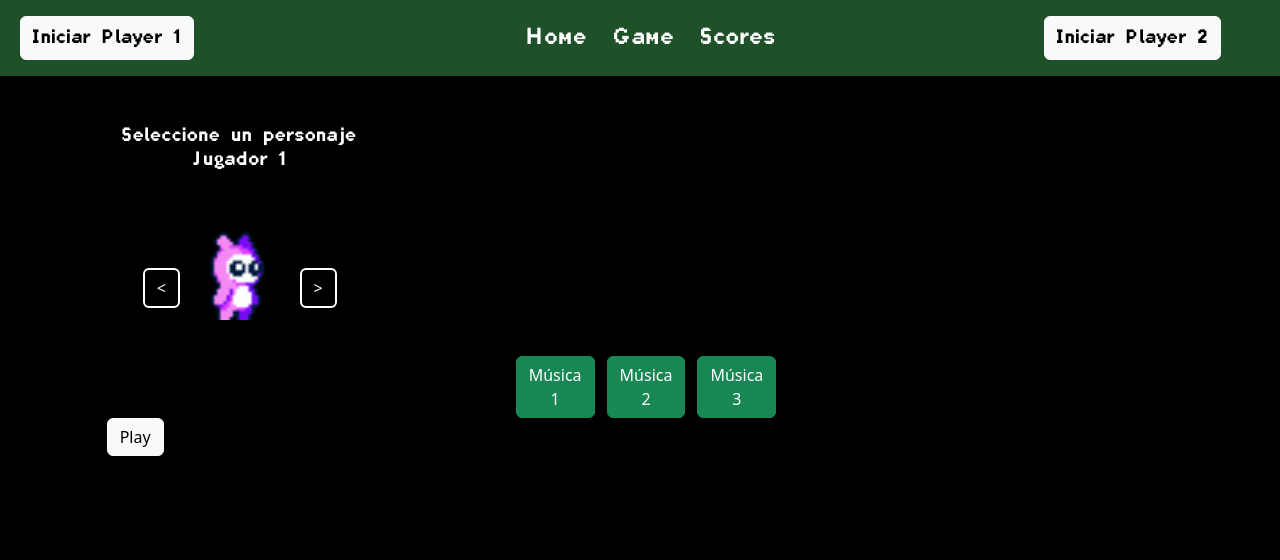
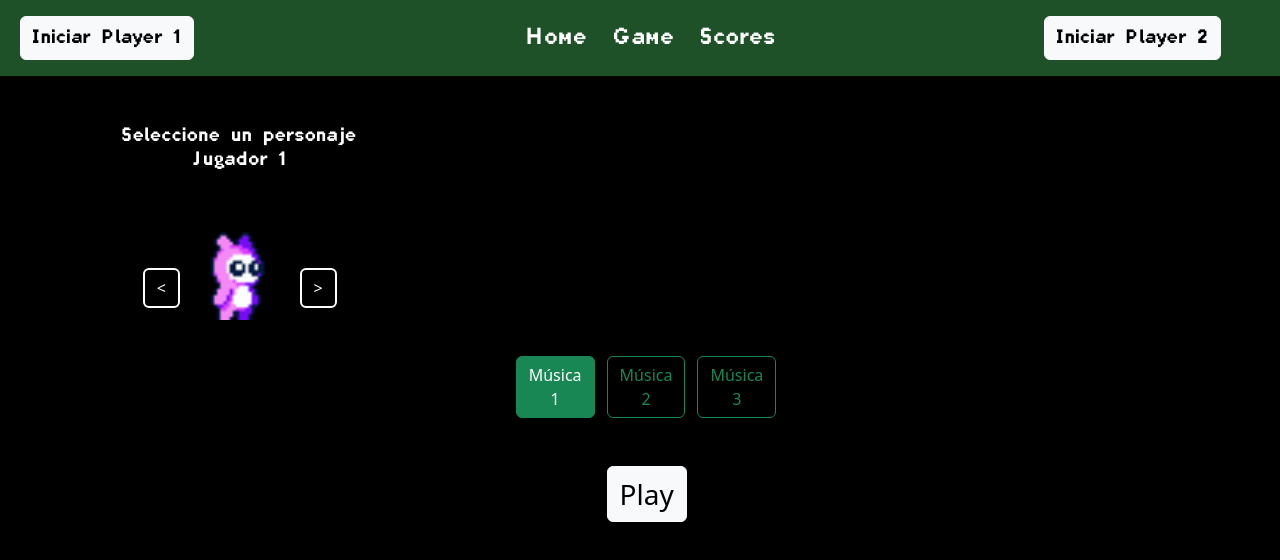
Before and after one commit to Ignacio-Us/Taller-3-Esp-Tec1, a Vue app: page /selection in a window 1280 px wide. Shown: the top 560 px of the page. Built offline with nearby package versions, Linux system fonts and the light colour scheme.

Commit message:
Conexion entre el selector y el juego
Se agregaron las funciones que guardan el sprite del personaje.

Se modificaron multiples variables y funciones con tal de conectar los datos de ambas paginas.

```diff
--- a/src/client/pages/GamePage.vue
+++ b/src/client/pages/GamePage.vue
@@ -18,9 +18,19 @@ import Phaser from 'phaser';
 import backgroundImage from '../assets/game assets/background_glacial_mountains.png';
 import plataformImage from '../assets/game assets/platform.png';
 import coinImage from '../assets/game assets/brackeys_platformer_assets/sprites/coin.png';
-import playerImage from '../assets/game assets/free-pixel-art-tiny-hero-sprites/1 Pink_Monster/Pink_Monster_Walk_6.png';
 import coinSound from '../assets/game assets/brackeys_platformer_assets/sounds/coin.wav';
-import backgroundSound from '../assets/game assets/music/Musica_de_fondo_2.mp3';
+import character1Image from '../assets/game assets/free-pixel-art-tiny-hero-sprites/1 Pink_Monster/Pink_Monster_Walk_6.png';
+import character2Image from '../assets/game assets/free-pixel-art-tiny-hero-sprites/2 Owlet_Monster/Owlet_Monster_Walk_6.png';
+import character3Image from '../assets/game assets/free-pixel-art-tiny-hero-sprites/3 Dude_Monster/Dude_Monster_Walk_6.png';
+
+const backgroundMusicPath = sessionStorage.getItem('musica');
+const selectedPlayer = sessionStorage.getItem('player1');
+
+const playerImages = {
+  'Pink_Monster': character1Image,
+  'Owlet_Monster': character2Image,
+  'Dude_Monster': character3Image,
+};
 
 const gameContainer = ref(null);
 const gameTime = ref(60);
@@ -46,9 +56,17 @@ const config = {
       this.load.image('background', backgroundImage);
       this.load.image('platforms', plataformImage);
       this.load.spritesheet('coin', coinImage, { frameWidth: 16, frameHeight: 16 });
-      this.load.spritesheet('player', playerImage, { frameWidth: 32, frameHeight: 32 });
       this.load.audio('coinSound', coinSound);
-      this.load.audio('backgroundSound', backgroundSound);
+      if (backgroundMusicPath) {
+        this.load.audio('backgroundMusic', backgroundMusicPath);
+      }
+
+      console.log(selectedPlayer)
+
+      const playerImagePath = playerImages[selectedPlayer];
+      if (playerImagePath) {
+        this.load.spritesheet('player', playerImagePath, { frameWidth: 32, frameHeight: 32 });
+      }
     },
     create() {
       console.log('Creating scene...');
@@ -126,8 +144,14 @@ const config = {
       scoreText.value = this.add.text(16, 16, 'Score P1: 0', { fontSize: '16px', fill: '#FFF' });
 
       // Musica de Fondo
-      this.music = this.sound.add('backgroundSound', { loop: true });
-      this.music.play();
+      if (backgroundMusicPath) {
+        this.backgroundMusic = this.sound.add('backgroundMusic');
+        if (this.backgroundMusic) {
+          this.backgroundMusic.play({ loop: true });
+        } else {
+          console.error('Background music not found or failed to load.');
+        }
+      }
 
       // Temporizador
       timerText = this.add.text(325, 16, ` ${gameTime.value}`, { fontSize: '24px', fill: '#FFF' });
@@ -161,7 +185,9 @@ const config = {
 
       if (gameTime.value <= 0) {
         this.scene.pause();
-        this.music.pause();
+        if (this.backgroundMusic) {
+          this.backgroundMusic.pause();
+        }
         timerText.setText('Game Over');
       }
     }
--- a/src/client/pages/SelectPage.vue
+++ b/src/client/pages/SelectPage.vue
@@ -32,21 +32,29 @@
         <div class="col-md-12">
             <div class="row justify-content-center">
                 <div class="col-sm-1">
-                    <button @click="selectMusic('musica1')" class="btn btn-success">Música 1</button>
+                    <button
+                        :class="{ 'btn btn-success': selectedMusic === 'musica1', 'btn btn-outline-success': selectedMusic !== 'musica1' }"
+                        @click="selectMusic('musica1')">Música 1</button>
                 </div>
 
                 <div class="col-sm-1">
-                    <button @click="selectMusic('musica2')" class="btn btn-success">Música 2</button>
+                    <button
+                        :class="{ 'btn btn-success': selectedMusic === 'musica2', 'btn btn-outline-success': selectedMusic !== 'musica2' }"
+                        @click="selectMusic('musica2')">Música 2</button>
                 </div>
 
                 <div class="col-sm-1">
-                    <button @click="selectMusic('musica3')" class="btn btn-success">Música 3</button>
+                    <button
+                        :class="{ 'btn btn-success': selectedMusic === 'musica3', 'btn btn-outline-success': selectedMusic !== 'musica3' }"
+                        @click="selectMusic('musica3')">Música 3</button>
                 </div>
             </div>
         </div>
 
-        <div>
-            <button class="btn btn-light">Play</button>
+        <div class="row justify-content-center mt-5">
+            <div class="col-sm-1">
+                <button @click="saveCharacters()" class="btn btn-light fs-3">Play</button>
+            </div>
         </div>
     </div>
 </template>
@@ -82,7 +90,10 @@ import character2 from '../assets/game assets/free-pixel-art-tiny-hero-sprites/2
 import character3 from '../assets/game assets/free-pixel-art-tiny-hero-sprites/3 Dude_Monster/Dude_Monster.png';
 
 import { useCycleList } from '@vueuse/core';
-import { ref } from 'vue'
+import { useRouter } from 'vue-router';
+import { ref } from 'vue';
+
+const router = useRouter();
 
 const { state, next, prev } = useCycleList([
     character1,
@@ -91,18 +102,33 @@ const { state, next, prev } = useCycleList([
 ]);
 
 
-const selectMusic = (music) =>{
+const selectedMusic = ref('musica1');
+
+const selectMusic = async (music) => {
+
+    let musicPath
+
+    selectedMusic.value = music;
+
     switch (music) {
         case 'musica1':
-            sessionStorage.setItem('musica', '../assets/game assets/music/Musica_de_fondo.mp3')
+            musicPath = await import('../assets/game assets/music/Musica_de_fondo.mp3');
             break;
         case 'musica2':
-            sessionStorage.setItem('musica', '../assets/game assets/music/Musica_de_fondo_2.mp3')
+            musicPath = await import('../assets/game assets/music/Musica_de_fondo_2.mp3');
             break;
         case 'musica3':
-            sessionStorage.setItem('musica', '../assets/game assets/music/Musica_de_fondo_3.mp3')
+            musicPath = await import('../assets/game assets/music/Musica_de_fondo_3.mp3');
             break;
     }
+    sessionStorage.setItem('musica', musicPath.default);
+}
+
+const saveCharacters = () => {
+    const pathImage = state.value.split('/').pop();
+
+    sessionStorage.setItem('player1', pathImage.replace('.png', ''));
+    router.push({ path: '/game' });
 }
 
 </script>
```
